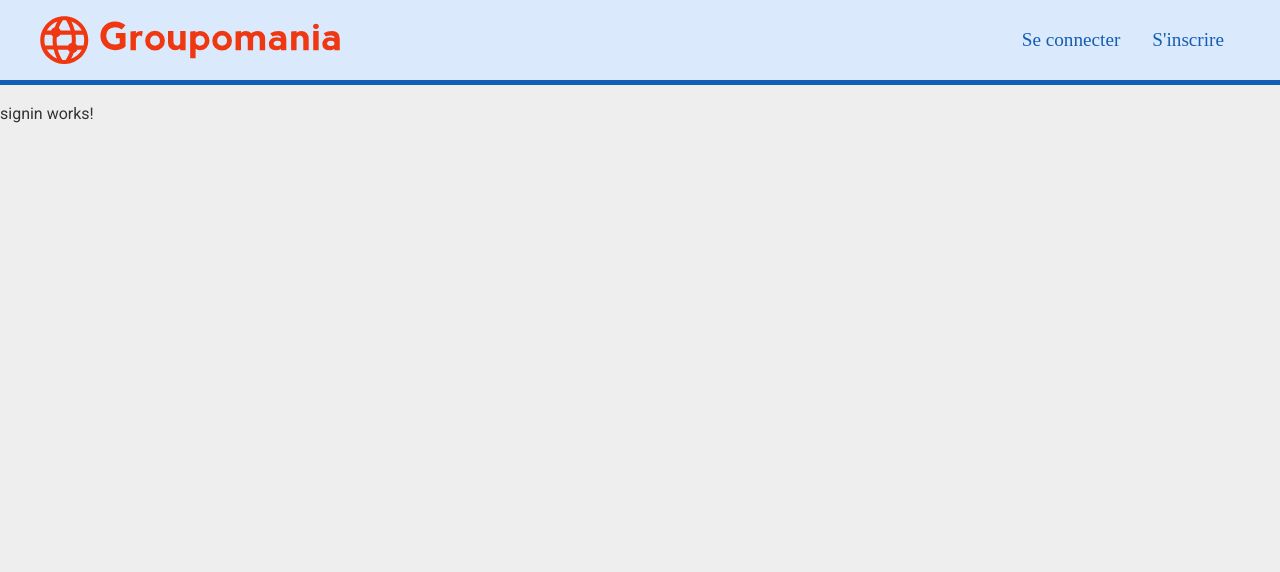
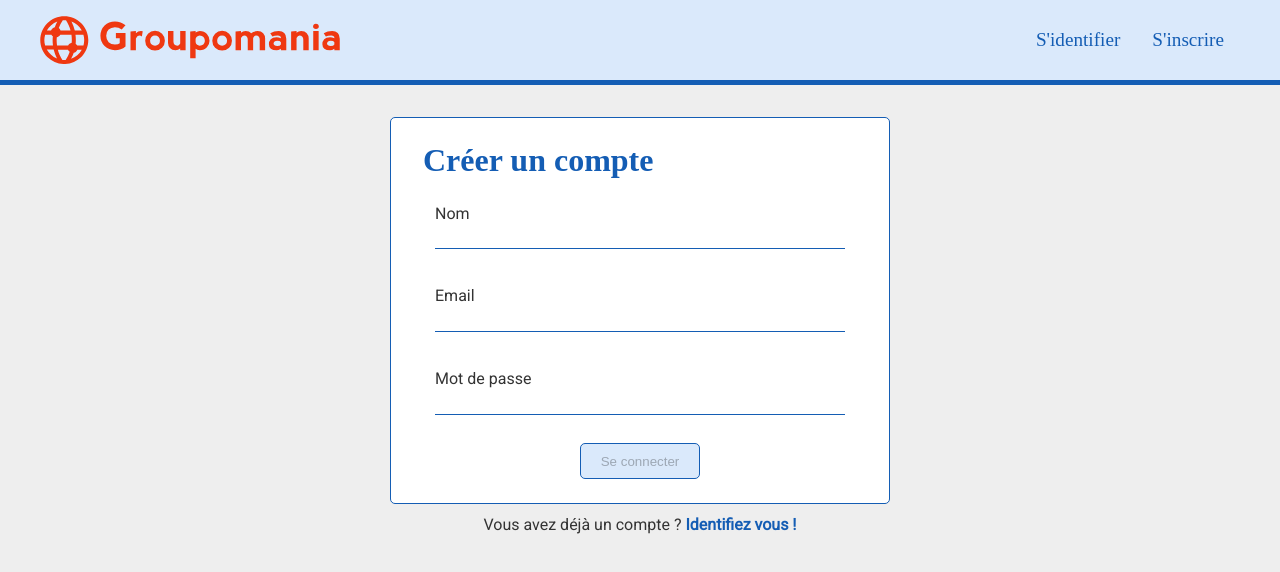
Before and after one commit to RomainSire/OC-P7-Social-Network, an Angular app in the folder frontend/: page /signin in a window 1280 px wide. Shown: the top 572 px of the page. Built offline with nearby package versions, Linux system fonts and the light colour scheme; a web font is replaced by a local one.

Commit message:
Modif: le cookie avec JWT est maintenant bien reçu et renvoyé au back

```diff
--- a/frontend/package.json
+++ b/frontend/package.json
@@ -19,6 +19,7 @@
     "@angular/platform-browser": "~10.0.9",
     "@angular/platform-browser-dynamic": "~10.0.9",
     "@angular/router": "~10.0.9",
+    "ngx-cookie-service": "^10.0.1",
     "rxjs": "~6.5.5",
     "tslib": "^2.0.0",
     "zone.js": "~0.10.3"
--- a/frontend/src/app/components/auth/login/login.component.html
+++ b/frontend/src/app/components/auth/login/login.component.html
@@ -1,7 +1,7 @@
 <main>
   <div class="login">
     <form class="login--form" [formGroup]='signInForm' (ngSubmit)="onSubmit()">
-      <h1>Se connecter</h1>
+      <h1>Identifiez-vous</h1>
       <fieldset>
         <label for="email">Email</label>
         <input id="email" type="email" formControlName="email">
--- a/frontend/src/app/components/auth/login/login.component.scss
+++ b/frontend/src/app/components/auth/login/login.component.scss
@@ -1,12 +1,6 @@
-main {
-  position: relative;
-  min-height: 70vh;
-}
 .login {
-  // centrer le formulaire sur la page
-  position: absolute;
-  top: 50%; left: 50%;
-  transform: translate(-50%, -50%);
+  max-width: 500px;
+  margin: 2em auto;
 
   &--form {
     border: 1px solid #145db4;
@@ -24,6 +18,7 @@ main {
     }
 
     input {
+      width: 100%;
       border: none;
       border-bottom: 1px solid #145db4;
       &:focus {
--- a/frontend/src/app/components/auth/login/login.component.ts
+++ b/frontend/src/app/components/auth/login/login.component.ts
@@ -37,9 +37,14 @@ export class LoginComponent implements OnInit {
     const password = this.signInForm.get('password').value;
     this.authService.loginUser(email, password)
       .subscribe(data => {
-        this.authService.user = data;
-        this.messagesService.add(`Connecté en tant que: ${this.authService.user.name}, avec l'ID: ${this.authService.user.userId}`);
-        this.router.navigate(['/home']);
+        if (data.message === "Utilisateur loggé") {
+          this.authService.user = data;
+          this.messagesService.add(`Connecté en tant que: ${this.authService.user.name}, avec l'ID: ${this.authService.user.userId}`);
+          this.router.navigate(['/home']);
+        } else {
+          console.log(data);
+          this.messagesService.add(`Erreur de connexion: ${data.error.error}`);
+        }
       })
   }
 
--- a/frontend/src/app/components/auth/signin/signin.component.html
+++ b/frontend/src/app/components/auth/signin/signin.component.html
@@ -1 +1,21 @@
-<p>signin works!</p>
+<main>
+  <div class="login">
+    <form class="login--form" [formGroup]='signInForm' (ngSubmit)="onSubmit()">
+      <h1>Créer un compte</h1>
+      <fieldset>
+        <label for="name">Nom</label>
+        <input id="name" type="name" formControlName="name">
+      </fieldset>
+      <fieldset>
+        <label for="email">Email</label>
+        <input id="email" type="email" formControlName="email">
+      </fieldset>
+      <fieldset>
+        <label for="password">Mot de passe</label>
+        <input id="password" type="password" formControlName="password">
+      </fieldset>
+      <button class="btn" type="submit" [disabled]="signInForm.invalid">Se connecter</button>
+    </form>
+    <p>Vous avez déjà un compte ? <a routerLink="/login">Identifiez vous !</a></p>
+  </div>
+</main>
--- a/frontend/src/app/components/auth/signin/signin.component.scss
+++ b/frontend/src/app/components/auth/signin/signin.component.scss
@@ -0,0 +1,50 @@
+.login {
+  max-width: 500px;
+  margin: 2em auto;
+
+  &--form {
+    border: 1px solid #145db4;
+    border-radius: 5px;
+    background: #fff;
+    padding: 1.5em 2em;
+
+    fieldset {
+      border: none;
+      margin: 1em 0;
+    }
+
+    label {
+      display: block;
+    }
+
+    input {
+      width: 100%;
+      border: none;
+      border-bottom: 1px solid #145db4;
+      &:focus {
+        border: none;
+        border-bottom: 3px solid #145db4;
+      }
+    }
+
+    .btn {
+      display: block;
+      margin: auto;
+      padding: 0.7em 1.5em;
+      background: #DAE9FB;
+      border: 1px solid #145db4;
+      border-radius: 5px;
+    }
+  }
+  p {
+    text-align: center;
+    margin-top: 0.5em;
+  }
+  a {
+    color: #145db4;
+    font-weight: bold;
+    &:hover {
+      text-decoration: underline;
+    }
+  }
+}
--- a/frontend/src/app/components/auth/signin/signin.component.ts
+++ b/frontend/src/app/components/auth/signin/signin.component.ts
@@ -1,4 +1,9 @@
 import { Component, OnInit } from '@angular/core';
+import { FormBuilder, FormGroup, Validators } from '@angular/forms';
+import { Router } from '@angular/router';
+
+import { AuthService } from "../../../services/auth.service";
+import { MessagesService } from "../../../services/messages.service";
 
 @Component({
   selector: 'app-signin',
@@ -7,9 +12,32 @@ import { Component, OnInit } from '@angular/core';
 })
 export class SigninComponent implements OnInit {
 
-  constructor() { }
+  signInForm: FormGroup;
+
+  constructor(
+    private authService: AuthService,
+    private messagesService: MessagesService,
+    private formBuilder: FormBuilder,
+    private router: Router
+  ) { }
 
   ngOnInit(): void {
+    this.initForm();
+  }
+
+  initForm() {
+    this.signInForm = this.formBuilder.group({
+      name: ['', [Validators.required, Validators.pattern(/[A-Za-zÀ-ÖØ-öø-ÿ ]{3,50}/)]],
+      email: ['', [Validators.required, Validators.email]],
+      password: ['', [Validators.required, Validators.pattern(/[0-9a-zA-Z]{6,}/)]]
+    })
+  }
+
+  onSubmit() {
+    const name = this.signInForm.get('name').value;
+    const email = this.signInForm.get('email').value;
+    const password = this.signInForm.get('password').value;
+    this.authService.createNewUser();
   }
 
 }
--- a/frontend/src/app/components/header/header.component.html
+++ b/frontend/src/app/components/header/header.component.html
@@ -8,7 +8,7 @@
 
     <!-- Si l'utilisateur n'est pas encore loggé -->
     <nav *ngIf="!authService.user" class="header--nav">
-      <a routerLink="/login">Se connecter</a>
+      <a routerLink="/login">S'identifier</a>
       <a routerLink="/signin">S'inscrire</a>
     </nav>
 
--- a/frontend/src/app/services/auth.service.ts
+++ b/frontend/src/app/services/auth.service.ts
@@ -13,10 +13,6 @@ export class AuthService {
   user: User;
 
   private userUrl = 'http://localhost:3000/api/user';
-
-  httpOptions = {
-    headers: new HttpHeaders({ 'Content-Type': 'application/json' })
-  };
 
   constructor(
     private httpClient: HttpClient,
@@ -34,11 +30,16 @@ export class AuthService {
    * @param password mot de passe de l'utilisateur
    */
   loginUser(email: string, password: string) {
-    return this.httpClient.post<User>(`${this.userUrl}/login`, {email, password}, this.httpOptions)
+    return this.httpClient.post<User>(`${this.userUrl}/login`, {email, password}, { withCredentials: true })
       .pipe(catchError(err => {
         this.log(`Erreur lors du Login: ${err.statusText}`);
         return of(err);
       }))
   }
 
+
+  createNewUser() {
+
+  }
+
 }
```
Also changed, not shown: 2 other files (tests, documents, lock files or other folders).
